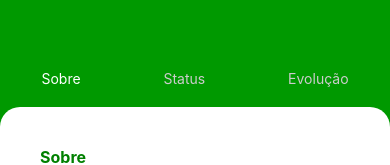
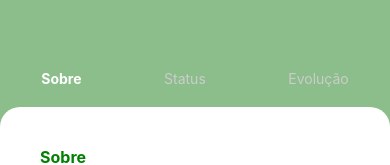
Before and after one commit to gabrielhtres/pokedex-front-end-rn, a React Native app: screen /PokemonProfile in a window 390 px wide. Shown: the part 231-396 px from the top of the page. Built offline with nearby package versions, Linux system fonts and the light colour scheme.

Commit message:
Ajustado background e estilo de aba ativa

```diff
--- a/src/components/InfoTopoPokemon.js
+++ b/src/components/InfoTopoPokemon.js
@@ -13,7 +13,7 @@ const InfoTopoPokemon = () => {
         }}>
             <Image
                     source={{ uri: "https://raw.githubusercontent.com/PokeAPI/sprites/master/sprites/pokemon/other/official-artwork/1.png" /*require('./assets/bulbasaur.png')*/ }}
-                    style={{ width: 100, height: 100, flexShrink: 40, paddingRight: "5%" }}
+                    style={{ width: 150, height: 150, flexShrink: 40, paddingRight: "5%" }}
                 />
             <View style={{
                 marginLeft: "5%",
--- a/src/pages/PokemonProfile.js
+++ b/src/pages/PokemonProfile.js
@@ -17,7 +17,7 @@ const PokemonProfile = (props) => {
     return(
         <View style={{
             height: '100%',
-            backgroundColor: '#009900'
+            backgroundColor: '#8bbe8a'
         }}>
             <View style={{ // Parte de cima da tela
                 height: "40%",
@@ -29,7 +29,7 @@ const PokemonProfile = (props) => {
                     marginTop: "auto",
                     marginBottom: "5%"
                 }}>
-                    <Text style={{ color: "white" }}>Sobre</Text>
+                    <Text style={{ color: "white", fontWeight: 'bold' }}>Sobre</Text>
                     <Text style={{ color: "#cccccc" }}>Status</Text>
                     <Text style={{ color: "#cccccc" }}>Evolução</Text>
                 </View>
```
